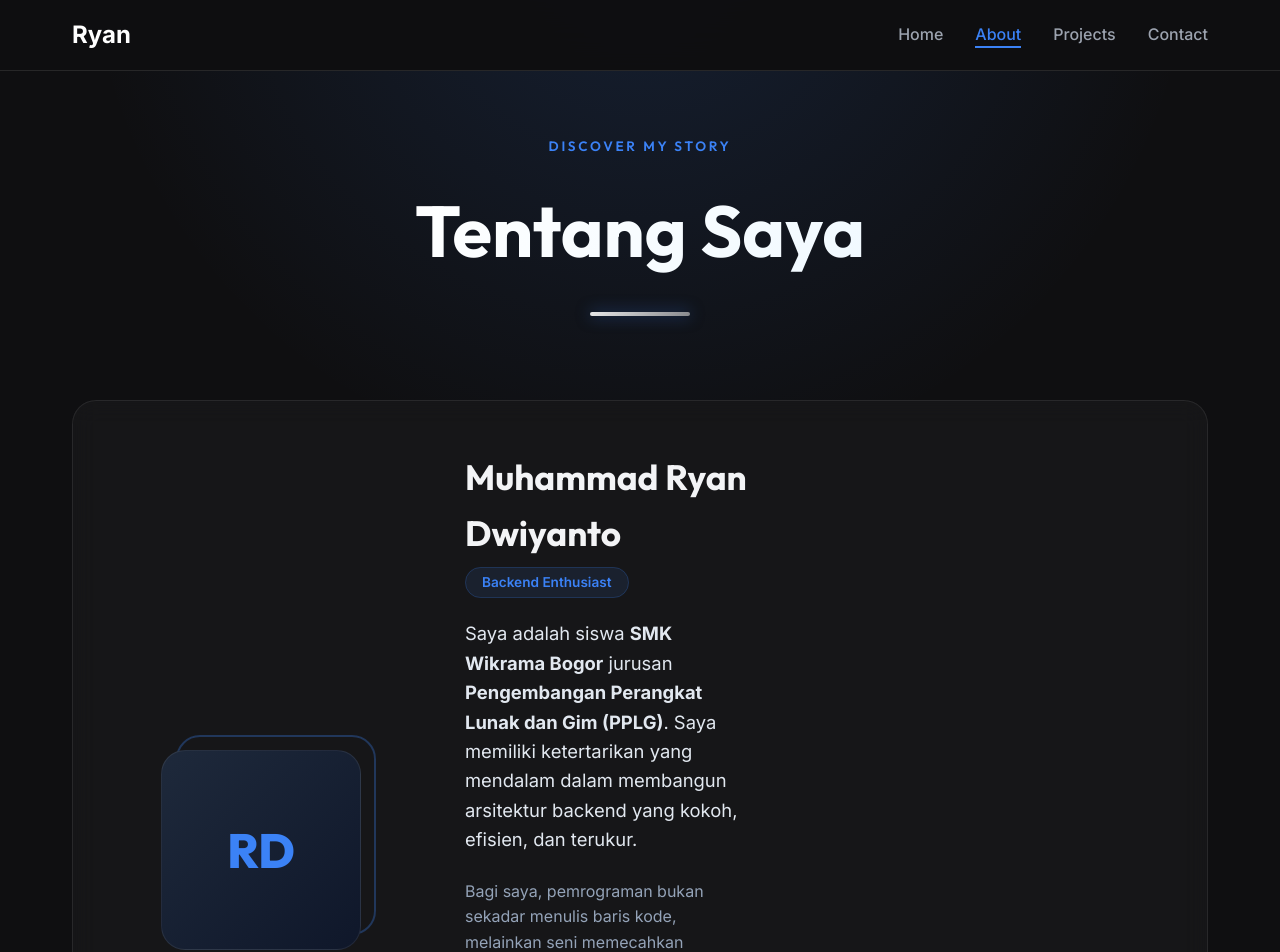
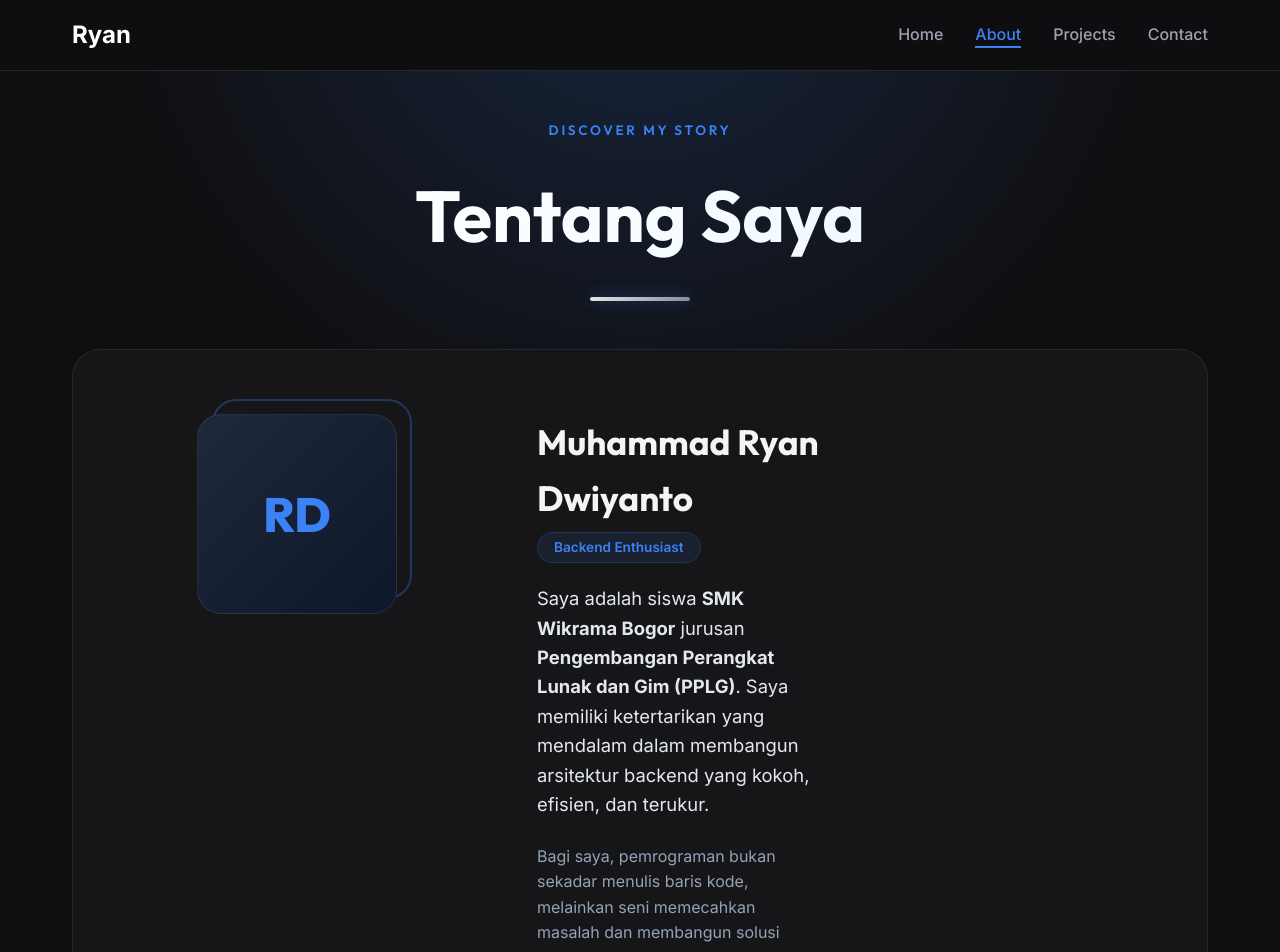
Before and after one commit to Ryan-Dwiyanto/Portofolio-Ryan, a React (Vite) app in the folder FrontendPorto/: page /about in a window 1280 px wide. Shown: the top 952 px of the page. Built offline with nearby package versions, Linux system fonts and the light colour scheme.

Commit message:
Widen container and refine profile section layout

```diff
--- a/FrontendPorto/css/about.css
+++ b/FrontendPorto/css/about.css
@@ -26,35 +26,35 @@ body {
 }
 
 .container {
-  max-width: 1100px;
+  max-width: 1200px;
   margin: 0 auto;
-  padding: 0 1.5rem;
+  padding: 0 2rem;
 }
 
 /* Glass Card Base */
 .glass-card {
   background: var(--card-bg);
-  backdrop-filter: blur(12px);
-  -webkit-backdrop-filter: blur(12px);
+  backdrop-filter: blur(16px);
+  -webkit-backdrop-filter: blur(16px);
   border: 1px solid var(--glass-border);
-  border-radius: 24px;
+  border-radius: 28px;
   transition: all 0.4s cubic-bezier(0.4, 0, 0.2, 1);
 }
 
 .glass-card:hover {
-  border-color: rgba(59, 130, 246, 0.3);
-  box-shadow: 0 20px 40px rgba(0, 0, 0, 0.4);
+  border-color: rgba(59, 130, 246, 0.4);
+  box-shadow: 0 25px 50px rgba(0, 0, 0, 0.5);
 }
 
 /* Hero Section */
 .about-hero {
-  min-height: 50vh;
+  min-height: 40vh;
   display: flex;
   align-items: center;
   justify-content: center;
   position: relative;
-  padding-top: 100px;
-  background: radial-gradient(circle at 50% -20%, rgba(59, 130, 246, 0.15), transparent 70%);
+  padding-top: 120px;
+  background: radial-gradient(circle at 50% -20%, rgba(59, 130, 246, 0.2), transparent 70%);
 }
 
 .about-header {
@@ -97,16 +97,16 @@ body {
 
 /* Profile Section */
 .profile-section {
-  padding: 3rem;
-  margin-bottom: 3rem;
+  padding: 4rem;
+  margin-bottom: 4rem;
   animation: fadeInUp 1s ease-out 0.6s both;
 }
 
 .profile-grid {
   display: grid;
-  grid-template-columns: 280px 1fr;
-  gap: 4rem;
-  align-items: center;
+  grid-template-columns: 320px 1fr;
+  gap: 5rem;
+  align-items: flex-start;
 }
 
 .profile-image-container {
```
